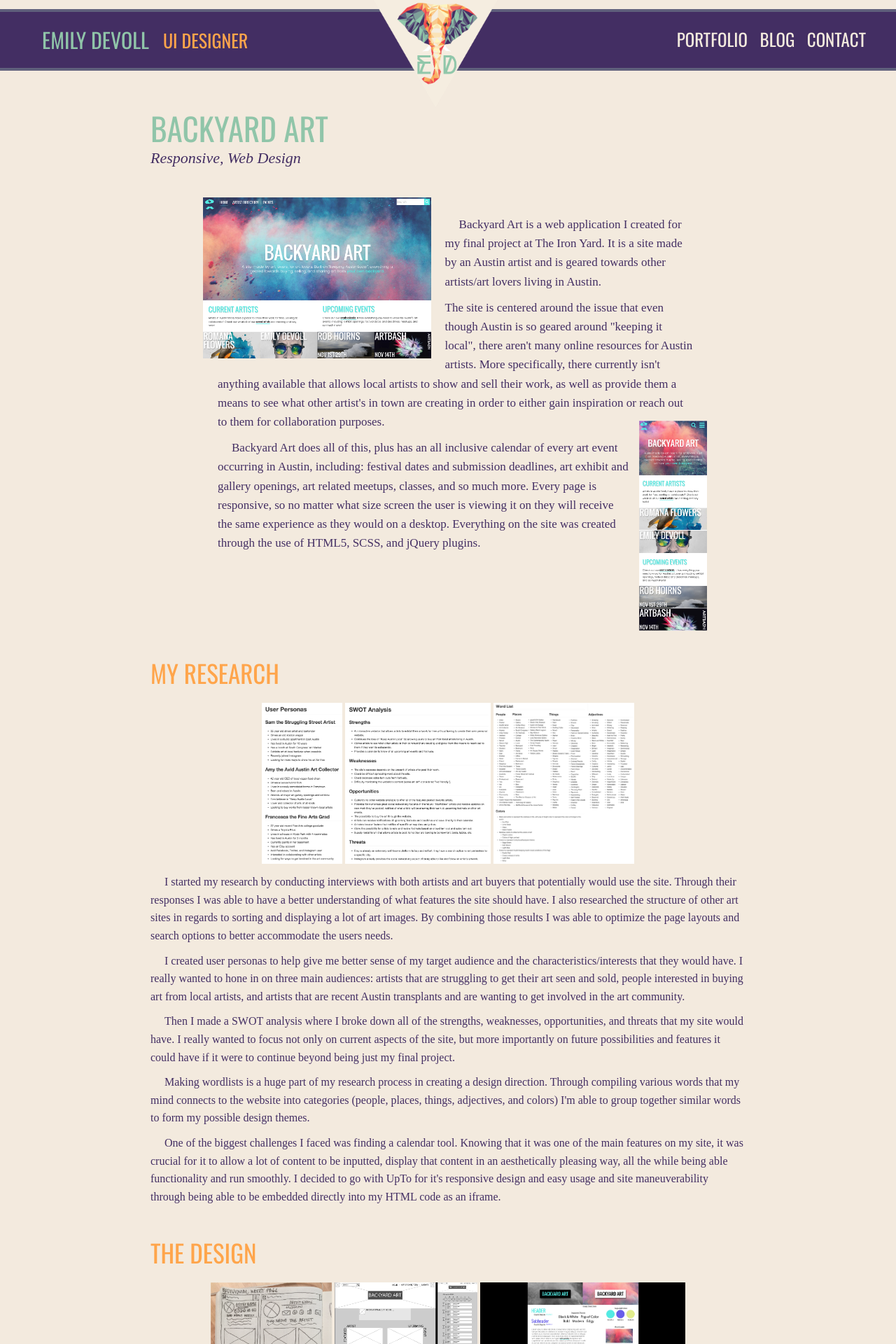
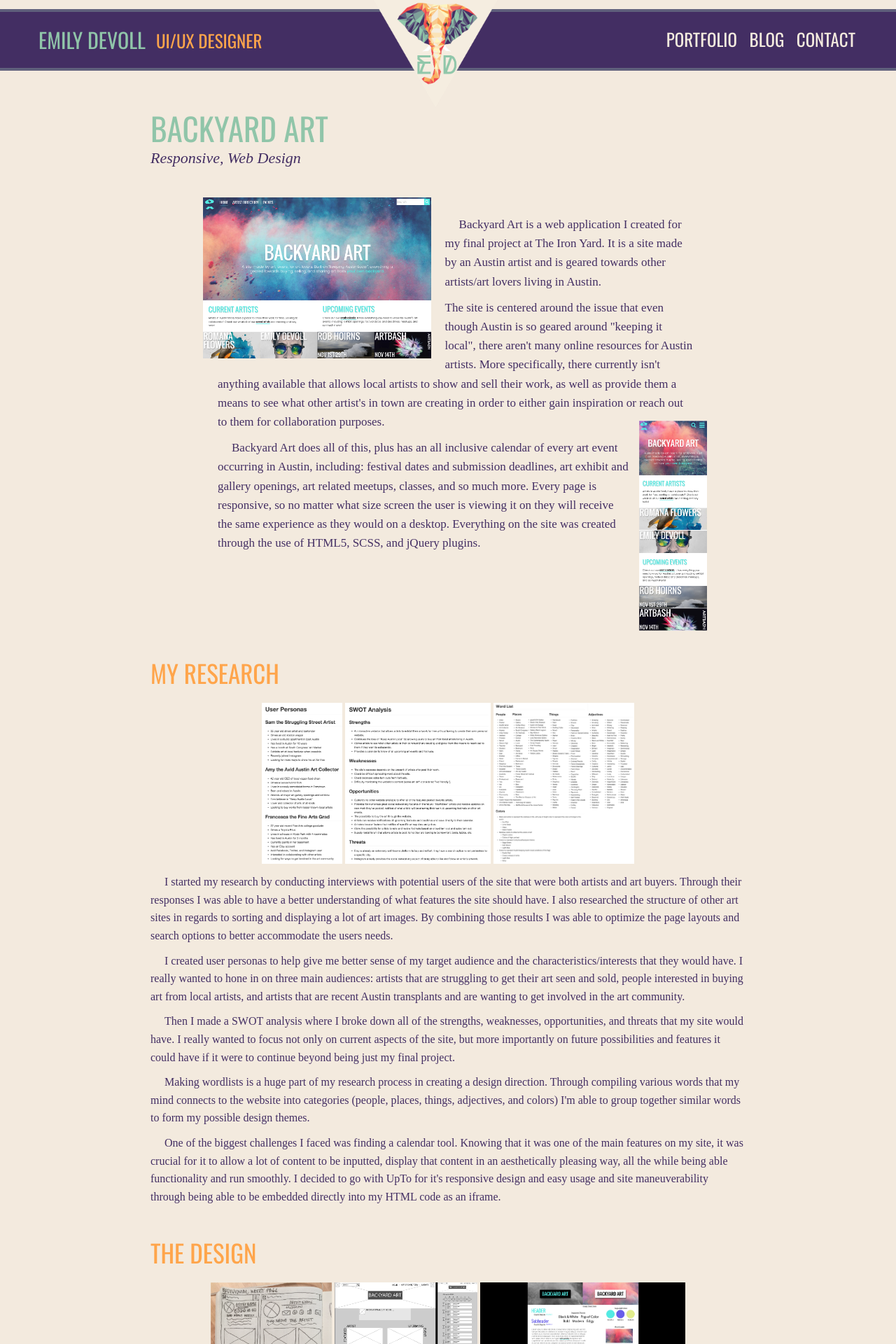
Before and after one commit to staceyatx/staceyatx-github.io, a Jekyll site: the page built from projects/backyard-art.html, in a window 1280 px wide. Shown: the top 1920 px of the page at 70% size. Built offline with Jekyll 4.4.1, drawn with Linux system fonts in a browser that asks for light colours; nearby versions of some CDN libraries; some web fonts are replaced.

Commit message:
Changes made to header added

```diff
--- a/_includes/header.html
+++ b/_includes/header.html
@@ -3,7 +3,7 @@
   <div class="wrapper container">
         <a href="{{ site.baseurl }}/index.html"><div class="title">
           <h1>Emily DeVoll</h1>
-          <h3>UI Designer</h3>
+          <h3>UI/UX Designer</h3>
         </div></a>
 
         <div class="image-wrapper"><a href="{{ site.baseurl }}/index.html">
--- a/css/main.scss
+++ b/css/main.scss
@@ -278,7 +278,7 @@ footer {
 @media screen and (min-width: 660px) {
 
 	header {
-		height: 70px;
+		height: 60px;
 		margin-top: 13px;
 		width: 100%;
 		// z-index: 99;
@@ -295,7 +295,7 @@ footer {
 
 				h1 {
 					text-align: left;
-					padding: 22px 30px 10px 20px;
+					padding: 16px 25px 10px 15px;
 					font-size: 28px;
 					text-transform: uppercase;
 					color: $seafoam;
@@ -321,12 +321,16 @@ footer {
 			nav {
 				float: right;
 				margin: auto auto;
-				padding-top: 26px;
+				padding-top: 20px;
 				margin-left: -5px;
 				// padding-left: 20px;
 
 				a {
 					font-size: 20px;
+				}
+
+				a:last-child {
+					margin-right: 15px;
 				}
 			}
 		}
@@ -438,7 +442,7 @@ footer {
 					float: left;
 					text-align: left;
 					display: block;
-					font-size: 26px;
+					font-size: 25px;
 					// color: $cream;
 					text-transform: uppercase;
 					padding-top: 28px;
--- a/projects/backyard-art.html
+++ b/projects/backyard-art.html
@@ -25,7 +25,7 @@ permalink: /projects/backyard-art/
 		    <a href="../images/backyard-swot1.png" class="gallery-item"><img src="../images/backyard-swot1.png"></a>
 		    <a href="../images/backyard-wordlist.png" class="gallery-item"><img src="../images/backyard-wordlist.png"></a>
 	    </div>
-	    <p> I started my research by conducting interviews with both artists and art buyers that potentially would use the site. Through their responses I was able to have a better understanding of what features the site should have. I also researched the structure of other art sites in regards to sorting and displaying a lot of art images. By combining those results I was able to optimize the page layouts and search options to better accommodate the users needs. </p>
+	    <p> I started my research by conducting interviews with potential users of the site that were both artists and art buyers. Through their responses I was able to have a better understanding of what features the site should have. I also researched the structure of other art sites in regards to sorting and displaying a lot of art images. By combining those results I was able to optimize the page layouts and search options to better accommodate the users needs. </p>
 
 	    <p>I created user personas to help give me better sense of my target audience and the characteristics/interests that they would have. I really wanted to hone in on three main audiences: artists that are struggling to get their art seen and sold, people interested in buying art from local artists, and artists that are recent Austin transplants and are wanting to get involved in the art community.</p>
 
```
